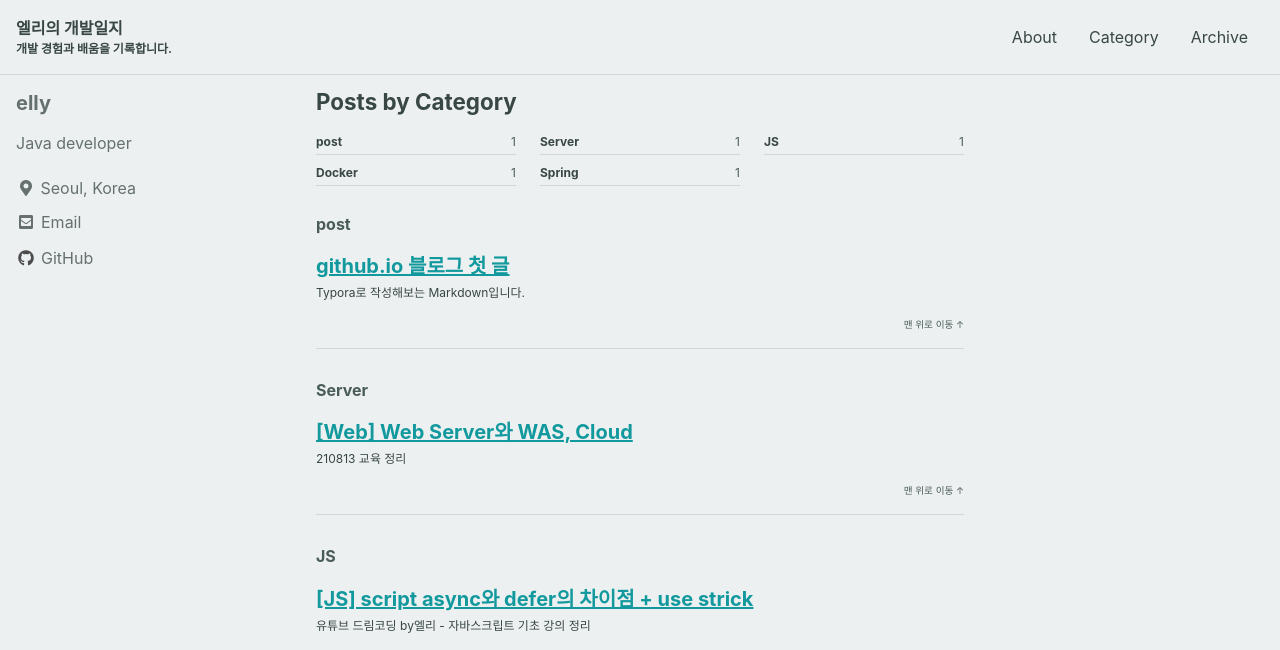
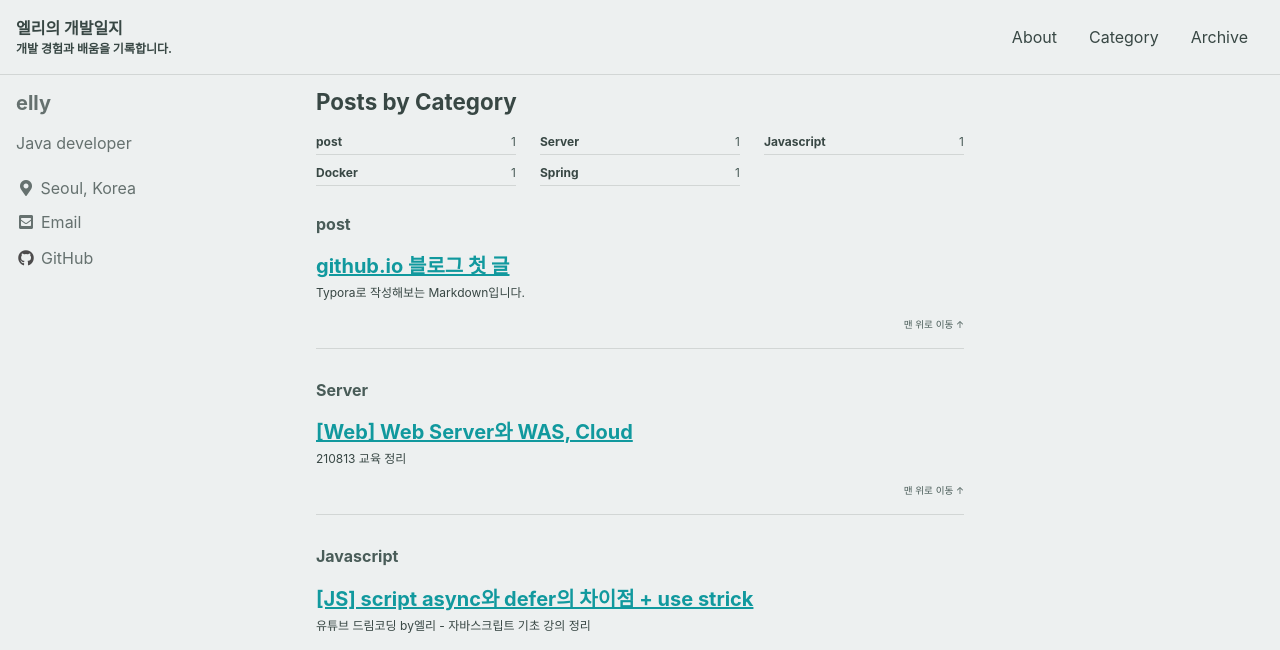
Before and after one commit to ellylee617/ellylee617.github.io, a Jekyll site: the page built from _pages/category-archive.md, in a window 1280 px wide. Shown: the top 650 px of the page. Built offline with Jekyll 4.4.1, drawn with Linux system fonts in a browser that asks for light colours; cached includes are drawn as plain includes.

Commit message:
Update 2021-08-17-script.md

```diff
--- a/_posts/2021-08-17-script.md
+++ b/_posts/2021-08-17-script.md
@@ -11,7 +11,7 @@ lastmod: 2021-08-17
 author_profile: true
 
 categories:
-  - JS
+  - Javascript
 
 tags:
    - Javascript
```
